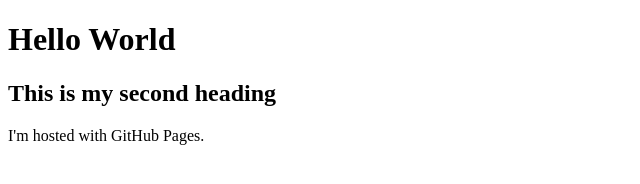
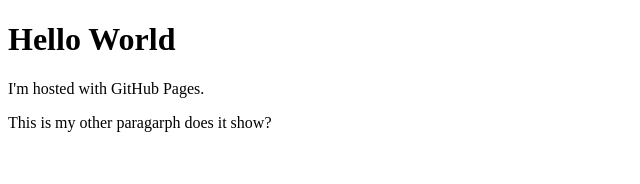
Before and after one commit to ggkwonn/websiteAboutMe, a plain HTML site: page index.html in a window 1280 px wide. Shown: the whole page, without its empty margins (0-640 px from the left). Drawn offline with Linux system fonts and the light colour scheme.

Commit message:
is it working?

```diff
--- a/index.html
+++ b/index.html
@@ -3,7 +3,7 @@
 <html>
 <body>
 <h1>Hello World</h1>
-<h2>This is my second heading</h2>
 <p>I'm hosted with GitHub Pages.</p>
+<p>This is my other paragarph does it show?</p>
 </body>
 </html>
```
